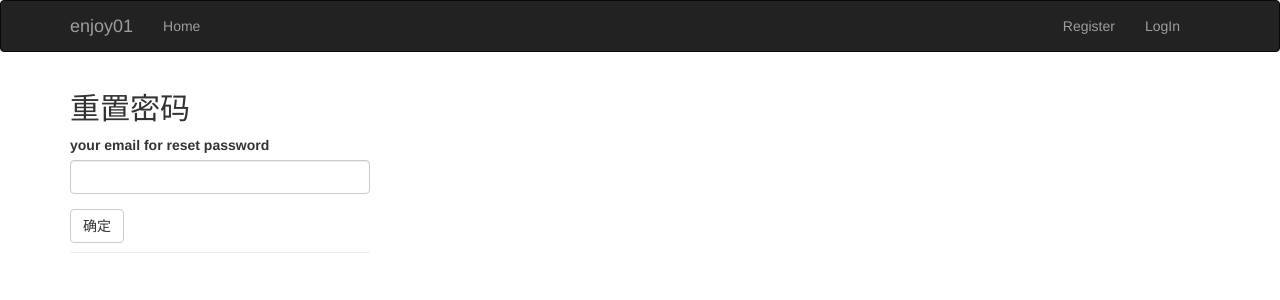
After one commit to symyself/blog, a Flask app: page /auth/reset_password in a window 1280 px wide. The commit adds this page. Shown: the top 300 px of the page. Run offline with Flask 2, Linux system fonts and the light colour scheme; parts of the project's set-up code (start-up, migrations or seed data) failed here and were passed over; some libraries are stand-ins or nearby versions.

Commit message:
1 忘记密码可通过邮件重置密码 2 通过旧密码更改密码 3 通过旧密码更改邮件

```diff
--- a/app/auth/views.py
+++ b/app/auth/views.py
@@ -176,7 +176,8 @@ def confirm(token):
     confirm account atfer register
     '''
     if current_user.confirmed:
-        return redirect(url_for('main.base'))
+        #return redirect(url_for('main.base'))
+        return render_template('info.html',info = '此验证地址已失效!')
     if current_user.confirm( token ):
         flash('you have confirmed you account,Thanks!!')
     else:
@@ -193,3 +194,83 @@ def confirm(token):
 @login_required
 def secret():
     return render_template('info.html',info = ' this is secret page,')
+
+@auth.route('/userinfo')
+@login_required
+def userinfo():
+    return render_template('auth/userinfo.html')
+
+@auth.route('/change_password', methods=['GET', 'POST'])
+@login_required
+def change_password():
+    form = user_forms.change_password_form()
+    if form.validate_on_submit():
+        if current_user.verify_password(form.old_password.data):
+            current_user.password = form.new_password.data
+            db.session.commit()
+            return render_template('info.html',info = 'Your password chenged successfully!')
+        else:
+            return render_template('info.html',info = 'Error,old password is not correct!!!')
+    else:
+        return render_template('auth/change_password.html',form=form)
+
+@auth.route('/reset_password', methods=['GET', 'POST'])
+def reset_password_request():
+    if not current_user.is_anonymous:
+        return redirect( url_for( 'main.base'))
+    form = user_forms.reset_password_email_form()
+    if form.validate_on_submit():
+        reset_user=user.query.filter_by(email=form.email.data).first()
+        if reset_user is not None:
+            token= reset_user.reset_password_token()
+            send_email(reset_user.email, 'RESET YOUR PASSWORD',
+                    'auth/email/reset_password', user=reset_user,token=token)
+            flash('A email has been sent to your email.')
+            return redirect( url_for( 'main.base'))
+        else:
+            return render_template('info.html',info = 'Error, email '+form.email.data+'not register!')
+    else:
+        return render_template('auth/reset_password.html',form=form)
+
+
+@auth.route('/reset_password/<token>/<mail>', methods=['GET', 'POST'])
+def reset_password(token,mail):
+    if not current_user.is_anonymous:
+        return redirect( url_for( 'main.base'))
+    form = user_forms.reset_password_form()
+    reset_user=user.query.filter_by(email=mail).first()
+    if reset_user is None or reset_user.check_reset_password_token(token) is False:
+        return render_template('info.html',info = 'Error,无效的连接!!!')
+    if form.validate_on_submit():
+        if reset_user.reset_password(form.new_password.data):
+            return render_template('info.html',info = 'Your password chenged successfully!')
+        else:
+            return render_template('info.html',info = 'Error,while changing password!!!')
+    else:
+        return render_template('auth/reset_password.html',form=form)
+
+
+@auth.route('/change_email', methods=['GET', 'POST'])
+@login_required
+def change_email_request():
+    form = user_forms.change_email_form()
+    if form.validate_on_submit():
+        if current_user.verify_password(form.password.data):
+            token = current_user.change_email_token(new_email=form.new_email.data)
+            send_email( form.new_email.data,'CHANGE YOUR EMAIL',
+                    'auth/email/change_email',user=current_user,token=token)
+            flash('A email has been sent to your new email addr:'+form.new_email.data)
+            return redirect( url_for( 'main.base'))
+        else:
+            return render_template('info.html',info = 'Error, password Error')
+    else:
+        return render_template('auth/change_email.html',form=form)
+
+@auth.route('/change_email/<token>')
+@login_required
+def change_email(token):
+    if current_user.change_email( token ):
+        flash('change email succeed!!')
+    else:
+        flash('the link is invalid or has expired')
+    return redirect(url_for('auth.userinfo'))
--- a/app/my_forms/user_forms.py
+++ b/app/my_forms/user_forms.py
@@ -24,7 +24,7 @@ class register_form(Form):
                     Required() ,
                     Length(5,32,'至少5字符'),
                     Regexp('^[A-Za-z][A-Za-z0-9_.]*$',0,u'字符(开头)，数字，下划线！')])
-    email = StringField('email', validators=[Required(),Length(4,32,u'密码太短了！'),Email()])
+    email = StringField('email', validators=[Required(),Length(4,32,u'邮件地址太短了！'),Email()])
     password = PasswordField('password',
                 validators=[Required(),Length(4,16,u'密码太短!'), EqualTo('confirm', message=u'两次密码不一致')])
     confirm = PasswordField('Repeat Password',validators=[Required()])
@@ -59,3 +59,40 @@ class login_form(Form):
     verify_code = StringField('Verify Dode',validators= [Required()])
     remember_me = BooleanField('Remember Me')
     submit = SubmitField('Login')
+
+class change_password_form(Form):
+    old_password = PasswordField(u'旧密码', validators=[Required(),Length(4,16,u'密码太短')])
+    new_password = PasswordField(u'新密码',
+                validators=[
+                    Required(),Length(4,16,u'密码太短!'),
+                    EqualTo('confirm', message=u'两次密码不一致')])
+    confirm = PasswordField(u'新密码',validators=[Required()])
+    submit = SubmitField(u'修改')
+
+class reset_password_email_form(Form):
+    email = StringField('your email for reset password',
+                validators=[Required(),Length(4,32,u'邮件地址太短了！'),Email(message=u'不太像一个邮件地址额--')])
+    submit = SubmitField(u'确定')
+    def validate_email(self,field):
+        if not User.query.filter_by( email=field.data).first():
+            raise ValidationError( str( field.data ) + '\n 还木有注册呢，快去注册吧！')
+
+class reset_password_form(Form):
+    new_password = PasswordField(u'新密码',
+                validators=[
+                    Required(),
+                    Length(4,16,u'密码太短!'),
+                    EqualTo('confirm',message=u'两次密码不一致')
+                    ]
+                )
+    confirm = PasswordField(u'新密码',validators=[Required()])
+    submit = SubmitField(u'确定')
+
+class change_email_form(Form):
+    password = PasswordField(u'密码', validators=[Required(),Length(4,16,u'密码太短')])
+    new_email = StringField(u'新邮件地址',
+                validators=[Required(),Length(4,32,u'邮件地址太短了！'),Email(message=u'不太像一个邮件地址额--')])
+    submit = SubmitField(u'确定')
+    def validate_new_email(self,field):
+        if User.query.filter_by( email=field.data).first():
+            raise ValidationError( str( field.data ) + '\n 已经注册了！换一个吧！')
--- /dev/null
+++ b/app/templates/auth/reset_password.html
@@ -0,0 +1,11 @@
+{% extends "base.html" %}
+{% import "bootstrap/wtf.html" as wtf %}
+
+{% block title %}enjoy01 - seset password{% endblock %}
+
+{% block page_content %}
+<div class="page-header" style="width:300px;float:left;margin:0px auto;" >
+    <h2>重置密码</h2>
+{{ wtf.quick_form(form) }}
+</div>
+{% endblock %}
--- a/app/templates/base.html
+++ b/app/templates/base.html
@@ -23,7 +23,7 @@
 							 <li><a href="{{ url_for('auth.logout') }}">LogOut</a></li>
 							 </ul>
 							 <ul class="nav navbar-nav pull-right">
-                                 <li><a>{{ current_user.username }}</a></li>
+                                 <li><a href="{{ url_for('auth.userinfo') }}">{{ current_user.username }}</a></li>
 							 </ul>
 					 {% else %}
 							 <ul class="nav navbar-nav pull-right">
--- a/app/templates/login2.html
+++ b/app/templates/login2.html
@@ -9,7 +9,9 @@
 {{ wtf.quick_form(form) }}
 </div>
 <div class="page-header" style="width:300px;float:left;margin:0px auto;" >
-<img src="{{ url_for('auth.identify') }}" style="position:relative;left:0px;top:240px;" alt="img error" onclick="this.src='{{ url_for('auth.identify') }}'+'?'+Math.random();"/>
+<img src="{{ url_for('auth.identify') }}" style="position:relative;left:0px;top:236px;" alt="img error" onclick="this.src='{{ url_for('auth.identify') }}'+'?'+Math.random();"/>
 </div>
-
+<label style="position:absolute;left:396px;top:400px">
+    <a href="{{ url_for('auth.reset_password_request') }}">忘记密码</a>
+</label>
 {% endblock %}
```
Also changed, not shown: app/models.py (+64 -0 lines), app/templates/auth/change_email.html (added, +11 -0 lines), app/templates/auth/change_password.html (added, +11 -0 lines), app/templates/auth/email/change_email.html (added, +13 -0 lines), app/templates/auth/email/change_email.txt (added, +10 -0 lines), app/templates/auth/email/reset_password.html (added, +8 -0 lines), app/templates/auth/email/reset_password.txt (added, +8 -0 lines), app/templates/auth/userinfo.html (added, +10 -0 lines).
